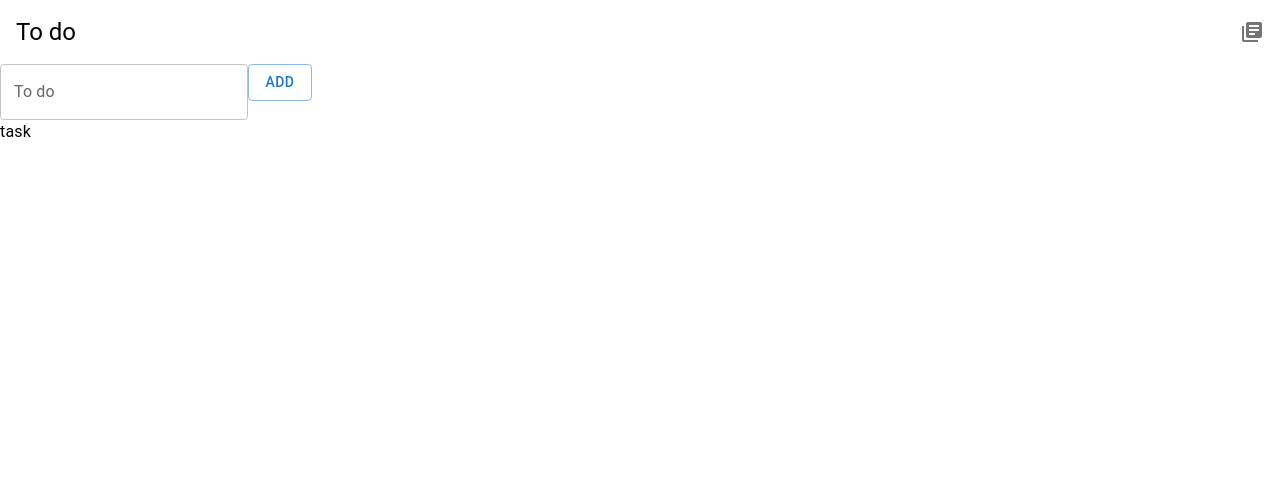
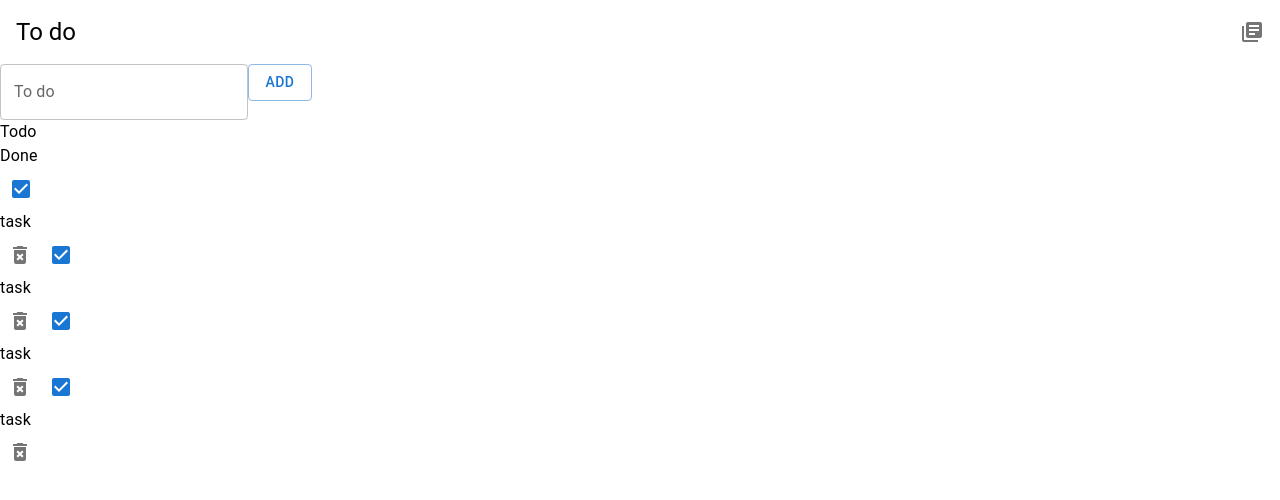
Before and after one commit to analiseburtet/todo-list, a Next.js app: page / in a window 1280 px wide. Shown: the top 500 px of the page. Built offline with nearby package versions, Linux system fonts and the light colour scheme.

Commit message:
add list card component and types

```diff
--- a/pages/components/TaskCard.tsx
+++ /dev/null
@@ -1,16 +0,0 @@
-import React from 'react'
-import {Typography} from "@mui/material";
-
-interface TaskCardProps {
-    task: string
-}
-
-export const TaskCard = ({task}:TaskCardProps) => {
-    return(
-        <>
-            <Typography>{task}</Typography>
-        </>
-    )
-}
-
-export default TaskCard
--- a/pages/index.tsx
+++ /dev/null
@@ -1,16 +0,0 @@
-import type { NextPage } from 'next'
-import Header from "./components/Header";
-import AddTask from "./components/AddTask";
-import TaskCard from "./components/TaskCard";
-
-const Home: NextPage = () => {
-  return (
-    <>
-      <Header />
-      <AddTask />
-      <TaskCard task="task"/>
-    </>
-  )
-}
-
-export default Home
--- /dev/null
+++ b/src/components/ListCards.tsx
@@ -0,0 +1,21 @@
+import { Typography } from "@mui/material"
+import TaskCard from "./TaskCard"
+import { Task } from "./types"
+
+type ListCardsProps = {
+    title: string,
+    tasks: Task[]
+}
+
+const ListCards = ({ title, tasks }: ListCardsProps) => {
+    return (
+        <>
+            <Typography>{title}</Typography>
+            {tasks.map((task, index) => (
+                <TaskCard task={task} key={index} />
+            ))}
+        </>
+    )
+}
+
+export default ListCards
--- /dev/null
+++ b/src/components/TaskCard.tsx
@@ -0,0 +1,22 @@
+import React from 'react'
+import { Typography, Checkbox, IconButton } from "@mui/material";
+import { Task } from './types';
+import { DeleteForever } from '@mui/icons-material';
+
+interface TaskCardProps {
+    task: Task
+}
+
+export const TaskCard = ({ task: { done, text } }: TaskCardProps) => {
+    return (
+        <>
+            <Checkbox checked={done} />
+            <Typography>{text}</Typography>
+            <IconButton aria-label="settings">
+                <DeleteForever />
+            </IconButton>
+        </>
+    )
+}
+
+export default TaskCard
--- /dev/null
+++ b/src/components/types.ts
@@ -0,0 +1,4 @@
+export type Task = {
+    text: string
+    done: boolean
+}
--- /dev/null
+++ b/src/pages/index.tsx
@@ -0,0 +1,26 @@
+import type { NextPage } from 'next'
+import Header from "../components/Header";
+import AddTask from "../components/AddTask";
+import TaskCard from "../components/TaskCard";
+import { Task } from '../components/types';
+import ListCards from '../components/ListCards';
+
+const Home: NextPage = () => {
+
+  const tasks: Task[] = "____".split("")
+    .map((_) => ({
+      done: true,
+      text: "task"
+    }))
+
+  return (
+    <>
+      <Header />
+      <AddTask />
+      <ListCards title='Todo' tasks={tasks.filter(task => !task.done)} />
+      <ListCards title='Done' tasks={tasks.filter(task => task.done)} />
+    </>
+  )
+}
+
+export default Home
```
Also changed, not shown: src/components/AddTask.tsx (renamed from pages/components/AddTask.tsx), src/components/Header.tsx (renamed from pages/components/Header.tsx), src/pages/_app.tsx (renamed from pages/_app.tsx), src/pages/api/hello.ts (renamed from pages/api/hello.ts), src/styles/Home.module.css (renamed from styles/Home.module.css), src/styles/globals.css (renamed from styles/globals.css), 2 other files (tests, documents, lock files or other folders).
